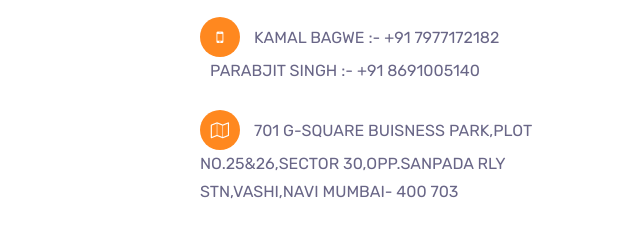
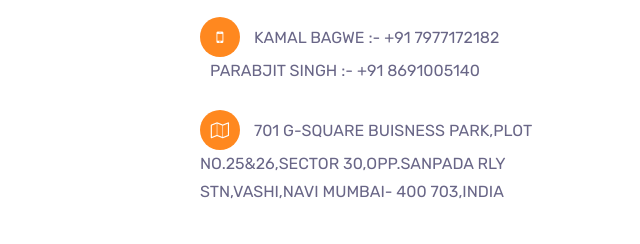
Before and after one commit to parth280202/WESTERNOVERSEASTYRESANDSCRAPPING, a plain HTML site: page index.html in a window 1280 px wide. Shown: the part 4642-4886 px from the top of the page, 640-1280 px from the left. Drawn offline with nearby package versions, Linux system fonts and the light colour scheme; some icons are missing.

Commit message:
Update index.html

```diff
--- a/index.html
+++ b/index.html
@@ -617,7 +617,7 @@
 
         </a></p>
         <p><i class="fa fa-mobile-phone"></i> <a href="tel:7977172182">Kamal bagwe :- +91 7977172182 </a><p><a href="tel:8691005140">Parabjit singh :- +91 8691005140</p></a></p>
-        <p><i class="fa fa-map-o"></i> <span>701 G-Square Buisness Park,plot no.25&26,Sector 30,Opp.Sanpada Rly Stn,Vashi,Navi Mumbai- 400 703
+        <p><i class="fa fa-map-o"></i> <span>701 G-Square Buisness Park,plot no.25&26,Sector 30,Opp.Sanpada Rly Stn,Vashi,Navi Mumbai- 400 703,INDIA
             </span></p>
     </div>
 
```
